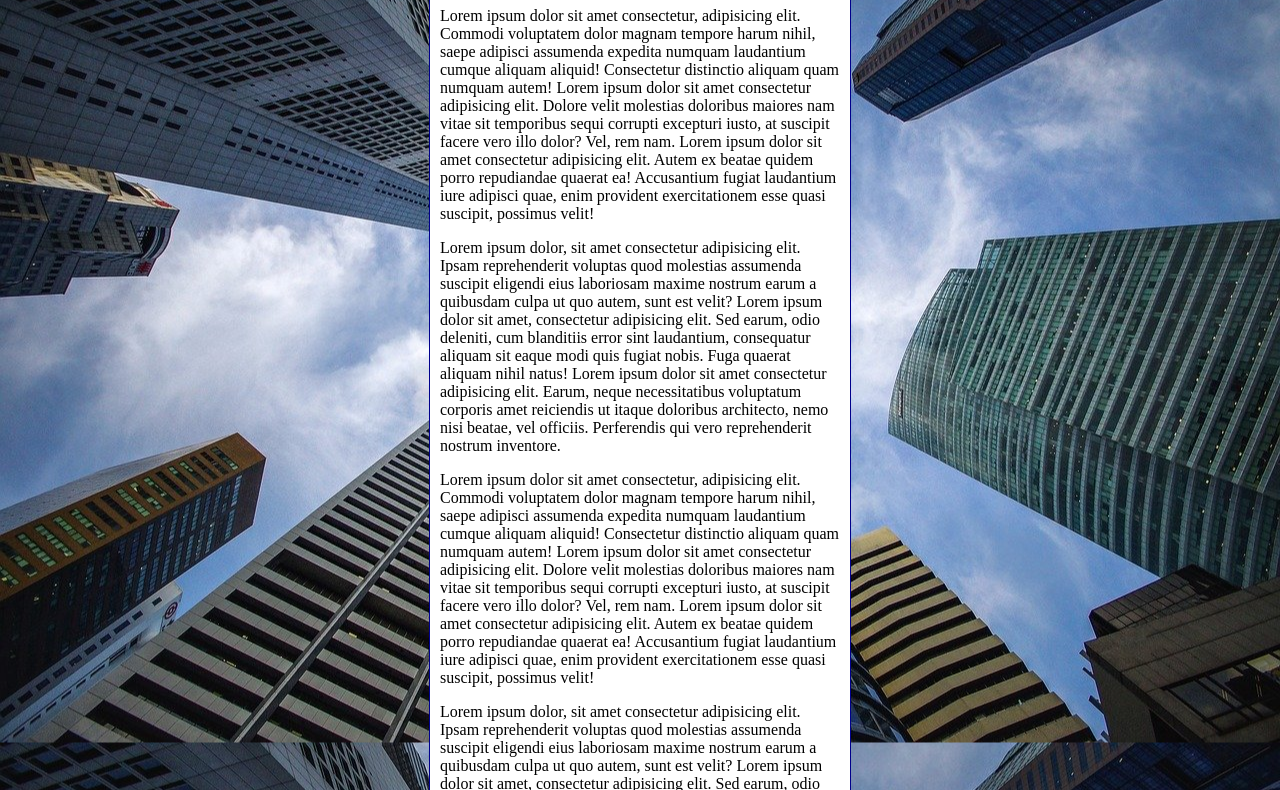
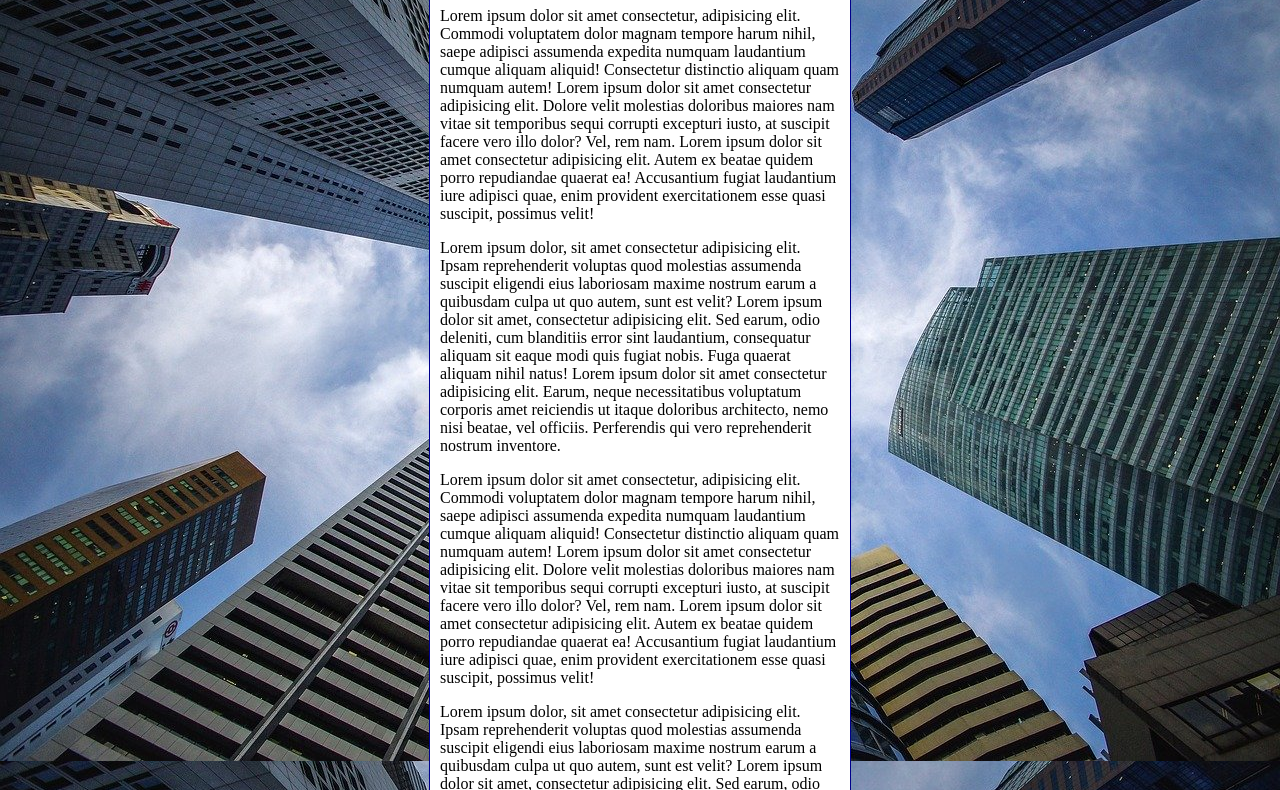
Before and after one commit to Jarvis-01/html-css, a plain HTML site: page exercicios/ex022/fundo006.html in a window 1280 px wide. Shown: the part 92-882 px from the top of the page. Drawn offline with Linux system fonts and the light colour scheme.

Commit message:
atualiza fundo006

```diff
--- a/exercicios/ex022/fundo006.html
+++ b/exercicios/ex022/fundo006.html
@@ -7,16 +7,20 @@
     <style>
         body{
             height: 100vh;
+            /*
             background-color: black;
             background-image: url(imagens/wallpaper002.jpg);
             background-position: center center;
             background-repeat: repeat-y;
-            background-size: cover; /*cobre a tela inteira mesmo que seja necessario cortar a imagem*/
+            background-size: cover; /*cobre a tela inteira mesmo que seja necessario cortar a imagem
+            background-attachment: fixed;/*imagem de fundo fixa*/
+            background: black url(imagens/wallpaper002.jpg) center center no-repeat fixed;
+            background-size: cover;
         }
 
         main{
             background-color: white;
-            width: 400px;
+            max-width: 400px;
             padding: 10px;
             margin: auto;
             border: 1px solid darkblue;
```
